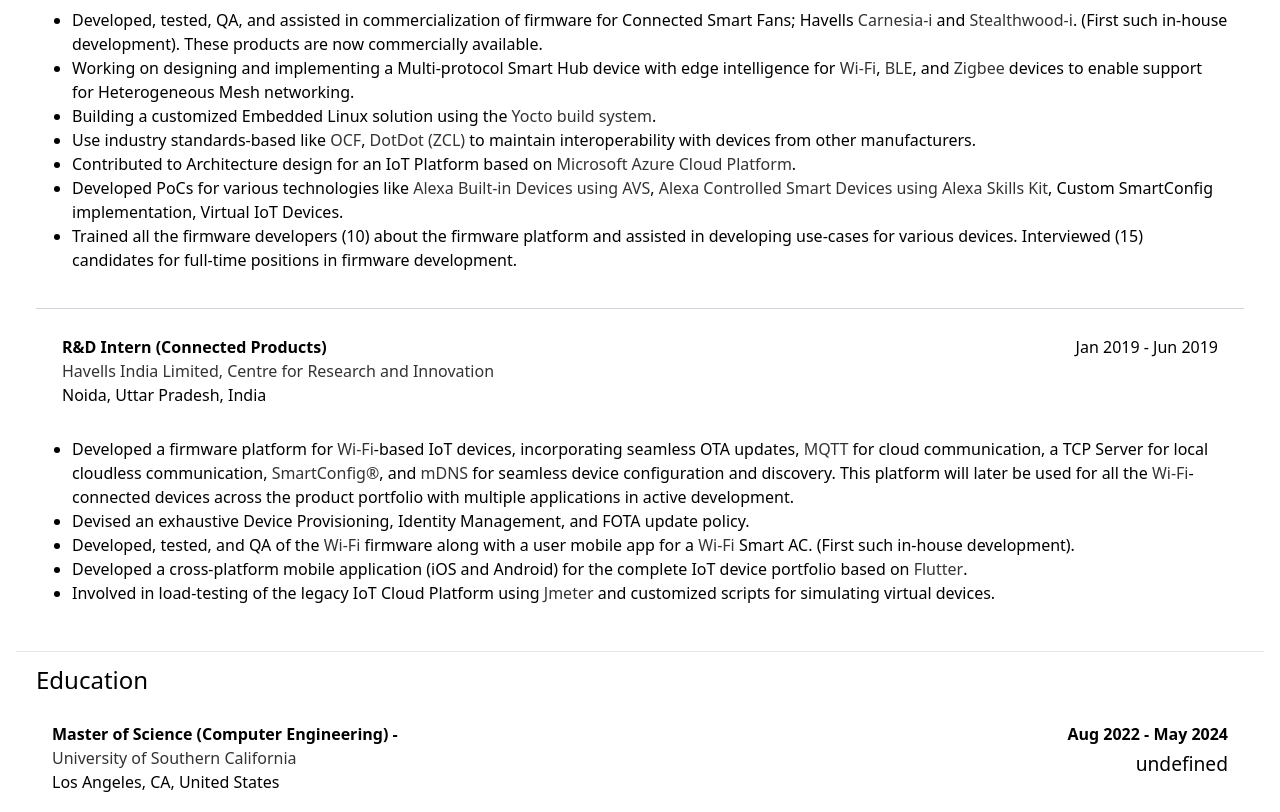
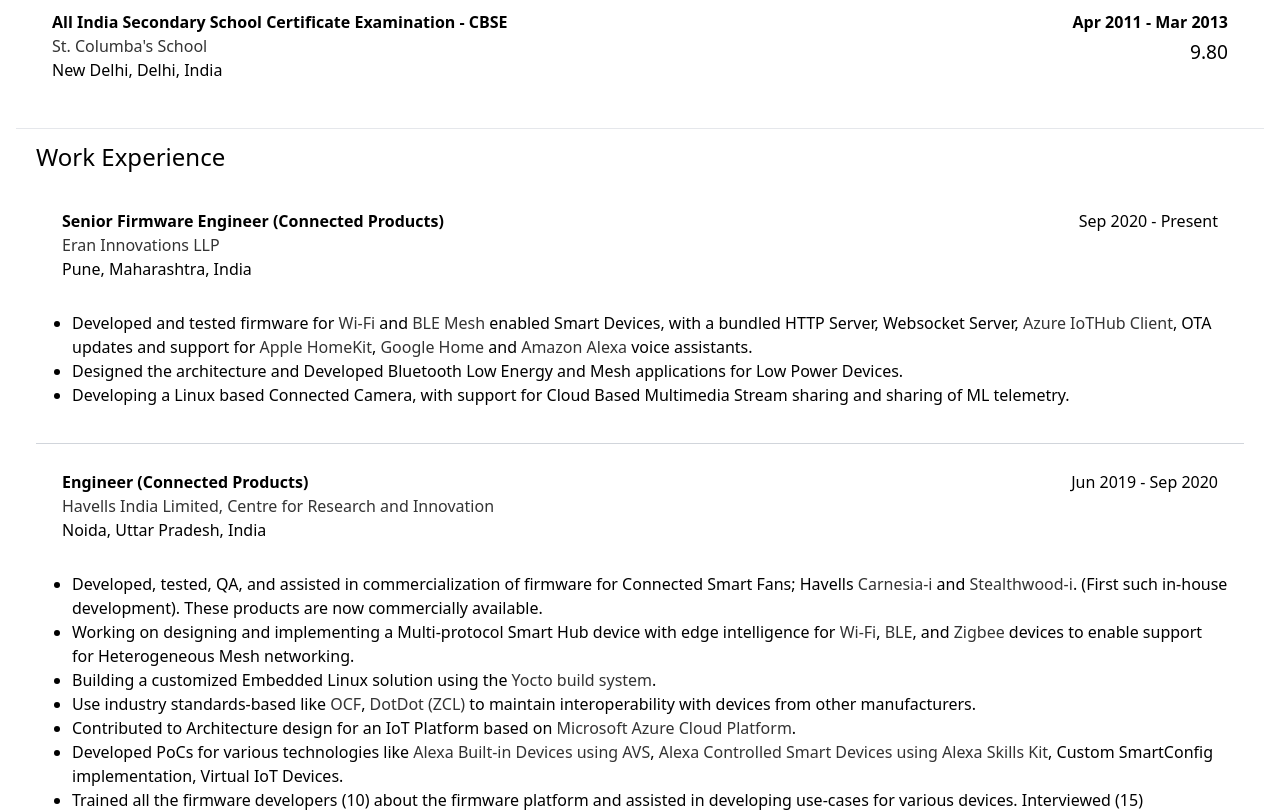
Before and after one commit to swanav/swanav.github.io, a Svelte app: page / in a window 1280 px wide. Shown: the part 660-1472 px from the top of the page. Built offline with nearby package versions, Linux system fonts and the light colour scheme.

Commit message:
Update App.svelte
Updated order

```diff
--- a/src/App.svelte
+++ b/src/App.svelte
@@ -21,9 +21,9 @@
 <main>
 	<Header/>
 	<hr/>
+	<Education/>
+	<hr/>
 	<WorkExperience/>
-	<hr/>
-	<Education/>
 	<hr/>
 	<Projects/>
 	<hr/>
```
